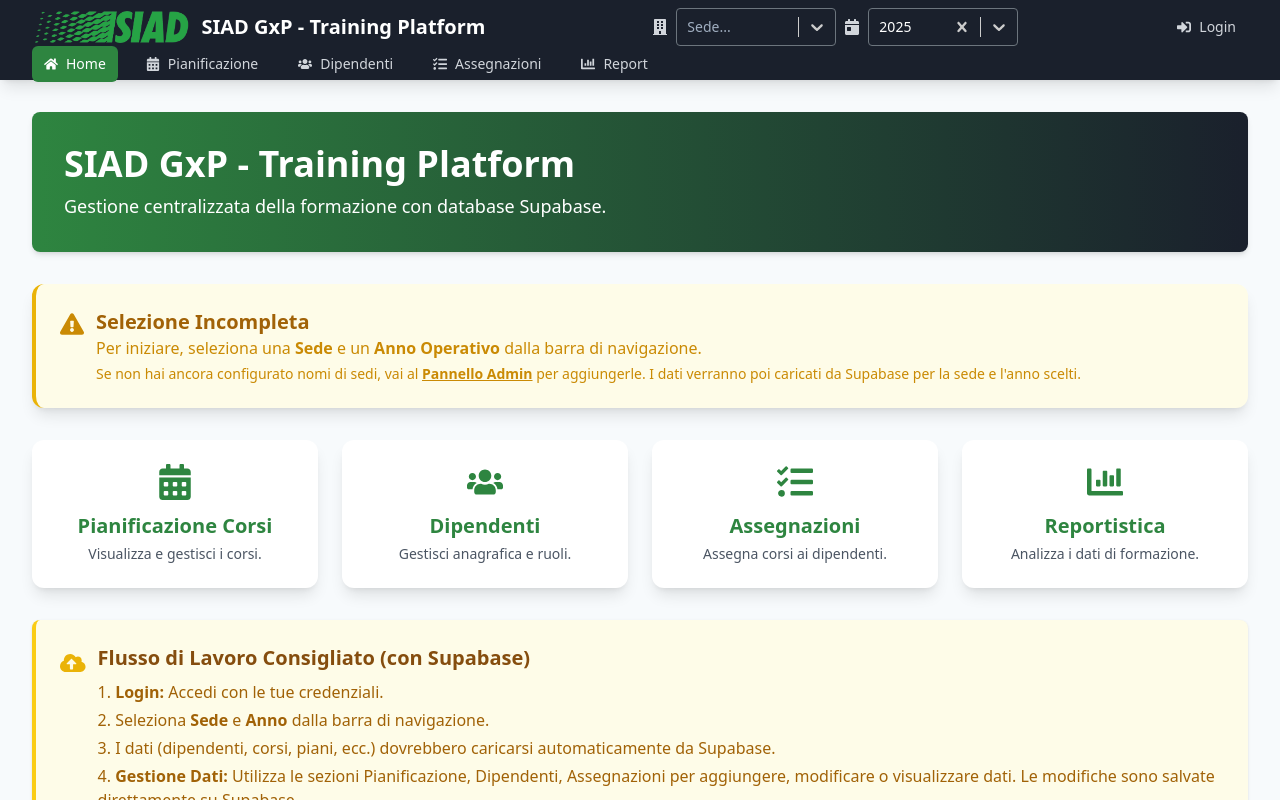
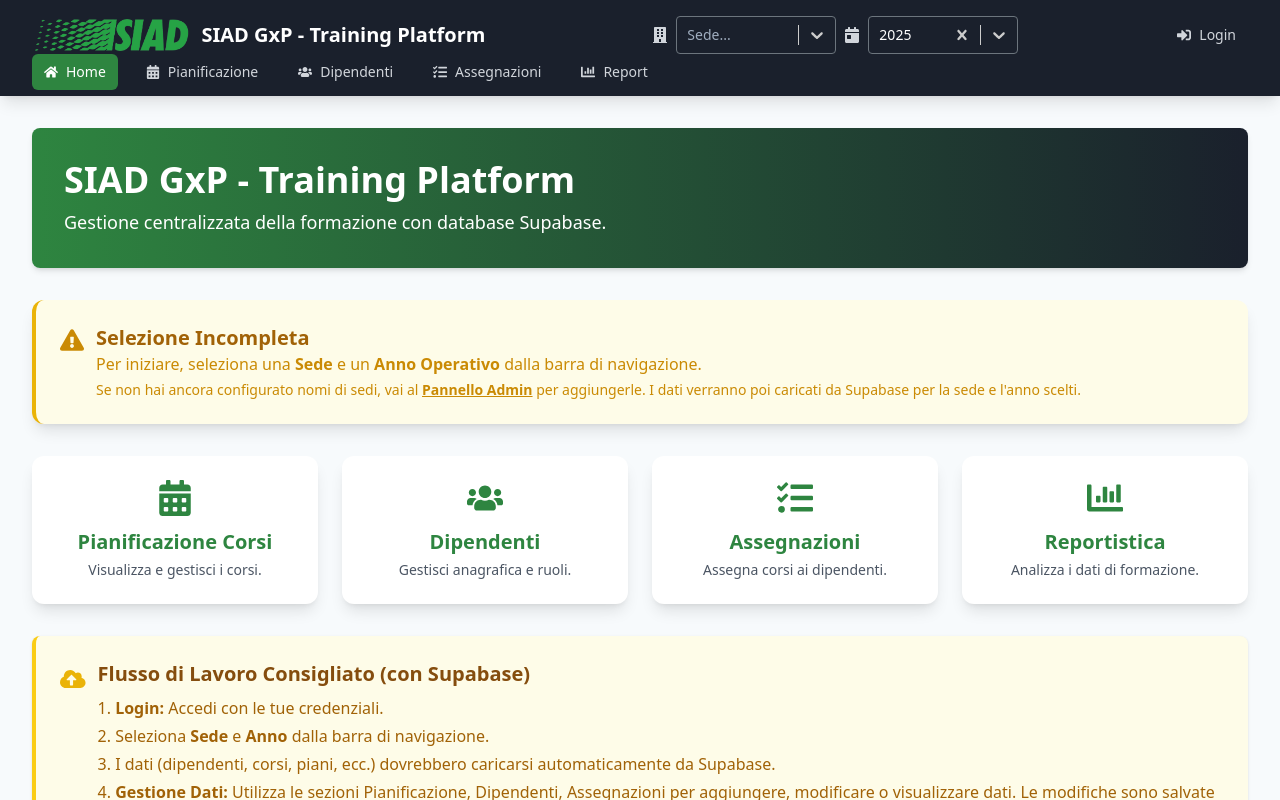
Before and after one commit to katergaris/SIAD, a React (Vite) app: page /#/ in a window 1280 px wide. Shown: the top 800 px of the page. Built offline with nearby package versions, Linux system fonts and the light colour scheme; no server answers; the database is empty.

Commit message:
Update Navbar.tsx

```diff
--- a/components/Navbar.tsx
+++ b/components/Navbar.tsx
@@ -81,7 +81,7 @@
     <>
       <nav className="bg-dark shadow-lg">
         <div className="container mx-auto px-4 sm:px-6 lg:px-8">
-          <div className="flex items-center justify-between h-auto md:h-20 py-2 flex-wrap">
+          <div className="flex items-center justify-between h-auto md:h-24 py-4 flex-wrap"> {/* Updated line */}
             <div className="flex items-center flex-shrink-0 mr-4">
               <NavLink to="/" className="text-white text-lg sm:text-xl font-bold flex items-center">
                  <img src="/logo.png" alt="SIAD Logo" className="h-7 sm:h-8 mr-2 sm:mr-3" />
@@ -123,7 +123,7 @@
                 {currentKeyPersonnel ? (
                   <div className="flex items-center">
                     <span className="text-gray-300 text-sm mr-2 hidden sm:inline" title={currentKeyPersonnel.email}>
-                        Ciao, {currentKeyPersonnel.name} ({currentKeyPersonnel.role})
+                        Ciao, {currentKeyPersonnel.name} ({currentKeyPersonnel.roles.join(', ')})
                     </span>
                     <button onClick={handleUserLogout} className={linkClasses(false) + " bg-red-500 hover:bg-red-600"}>
                       <FaSignOutAlt /> <span className="hidden sm:inline">Logout</span>
```
